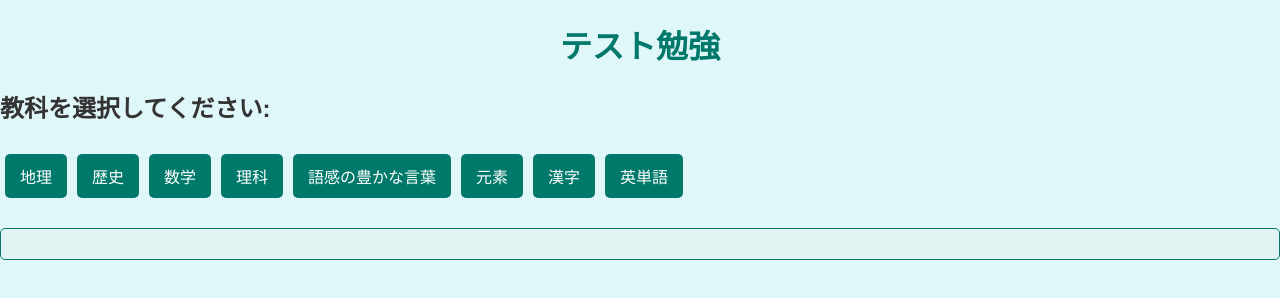
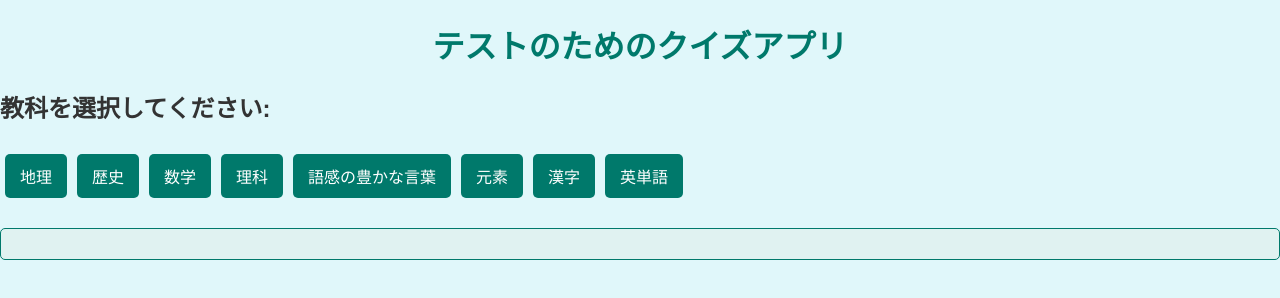
Before and after one commit to kotaaaaaaaa12/quizforstudy, a plain HTML site: page index.html in a window 1280 px wide. Drawn offline with Linux system fonts and the light colour scheme.

Commit message:
Update index.html

```diff
--- a/index.html
+++ b/index.html
@@ -3,12 +3,12 @@
 <head>
     <meta charset="UTF-8">
     <meta name="viewport" content="width=device-width, initial-scale=1.0">
-    <title>テスト勉強</title>
+    <title>テストのためのクイズアプリ</title>
     <link rel="stylesheet" href="style.css">
 </head>
 <body>
     <div class="container">
-        <h1>テスト勉強</h1>
+        <h1>テストのためのクイズアプリ</h1>
 
         <div id="subjectSelection">
             <h2>教科を選択してください:</h2>
@@ -24,6 +24,7 @@
         <div id="quizContainer"></div>
         <div id="stats" style="display:none;"></div>
         <button id="retryMistakes" style="display:none;">間違えた問題を再挑戦</button>
+        <button id="resetQuiz" style="display:none;" onclick="resetQuiz()">最初に戻る</button>
     </div>
     <audio id="correctSound" src="mp3/correct.mp3"></audio>
     <audio id="incorrectSound" src="mp3/incorrect.mp3"></audio>
```
